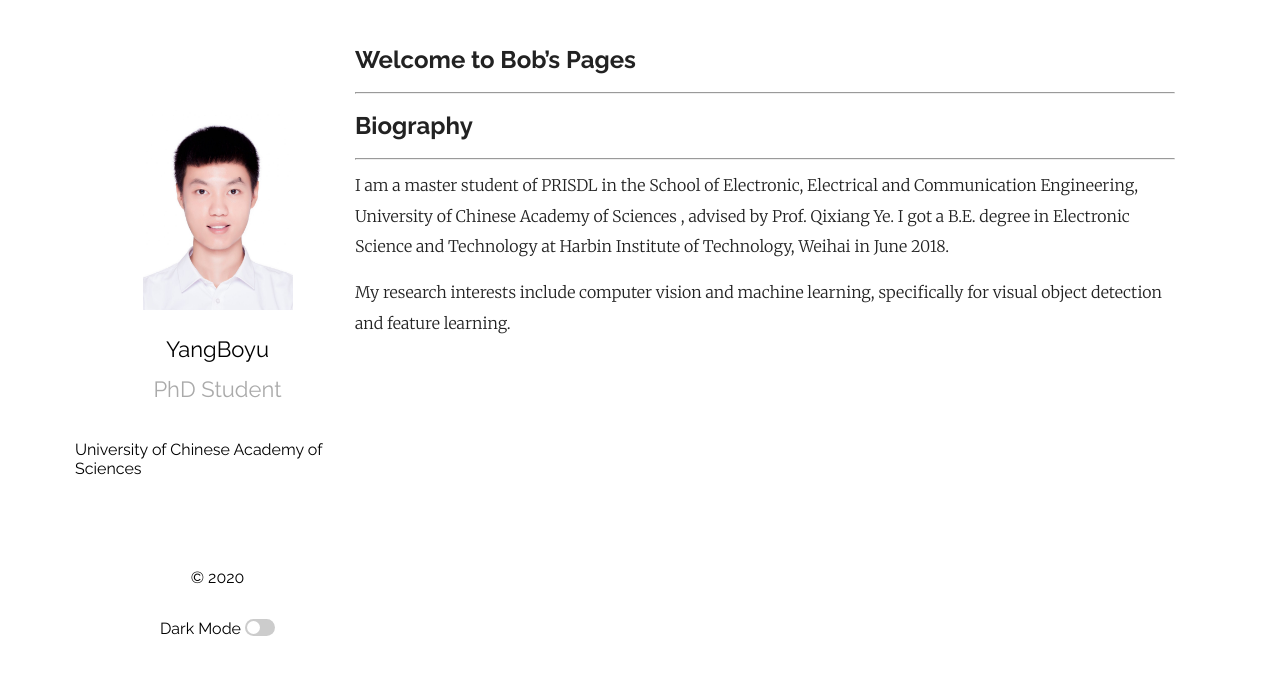
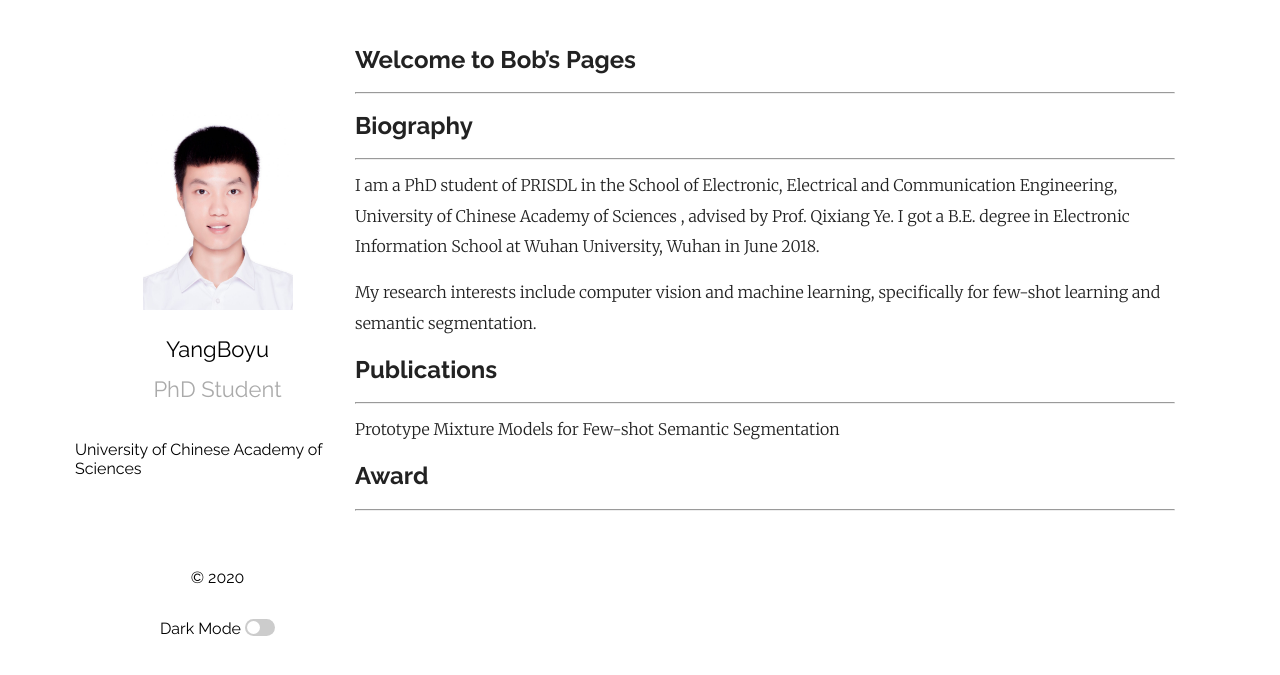
Before and after one commit to Yang-Bob/Yang-Bob.github.io, a Jekyll site: the page built from index.md, in a window 1280 px wide. Shown: the top 675 px of the page. Built offline with Jekyll 4.4.1, drawn with Linux system fonts in a browser that asks for light colours; some web fonts are replaced; our own code applies the rules of GitHub Pages for plain Markdown files; a script that is not in the unit is left out; comment, search, counter and statistics services are not loaded.

Commit message:
Update index.md

```diff
--- a/index.md
+++ b/index.md
@@ -3,6 +3,13 @@
 
 ## Biography
 ---
-I am a master student of PRISDL in the School of Electronic, Electrical and Communication Engineering, University of Chinese Academy of Sciences , advised by Prof. Qixiang Ye. I got a B.E. degree in Electronic Science and Technology at Harbin Institute of Technology, Weihai in June 2018.
+I am a PhD student of PRISDL in the School of Electronic, Electrical and Communication Engineering, University of Chinese Academy of Sciences , advised by Prof. Qixiang Ye. I got a B.E. degree in Electronic Information School at Wuhan University, Wuhan in June 2018.
 
-My research interests include computer vision and machine learning, specifically for visual object detection and feature learning.
+My research interests include computer vision and machine learning, specifically for few-shot learning and semantic segmentation.
+
+## Publications
+---
+Prototype Mixture Models for Few-shot Semantic Segmentation
+
+## Award
+---
```
